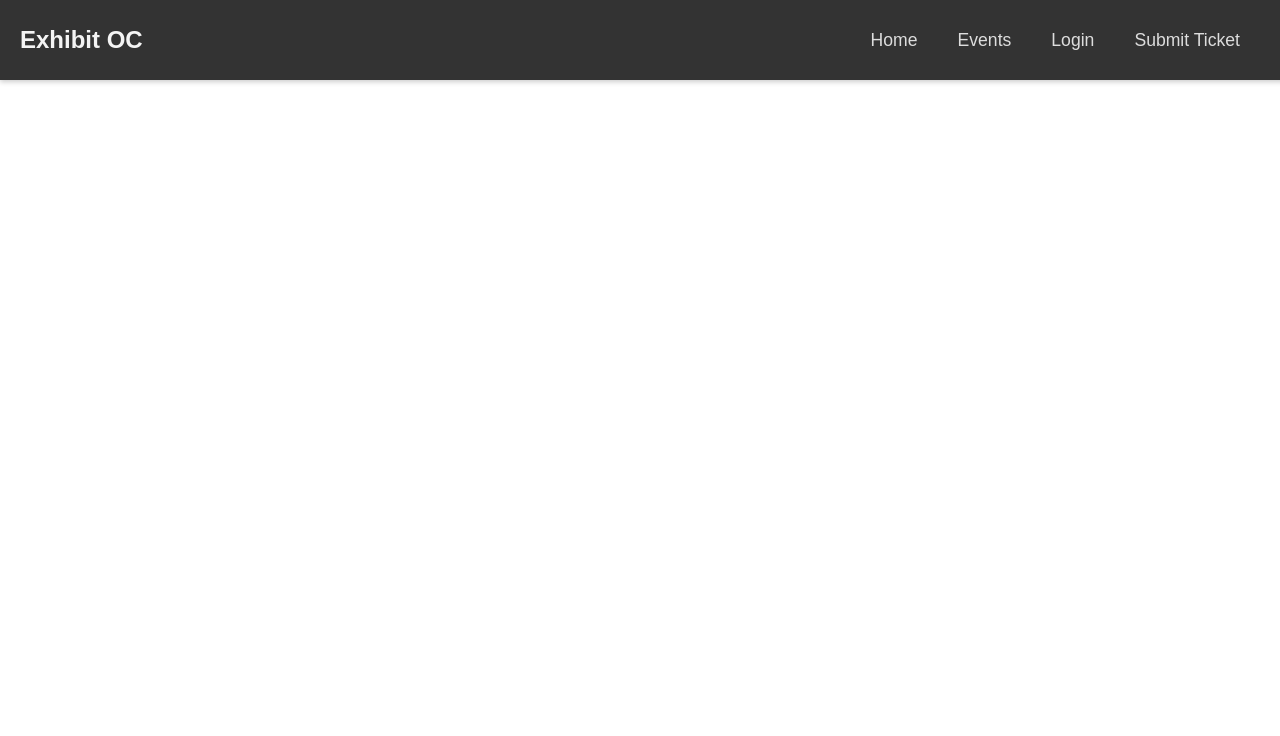
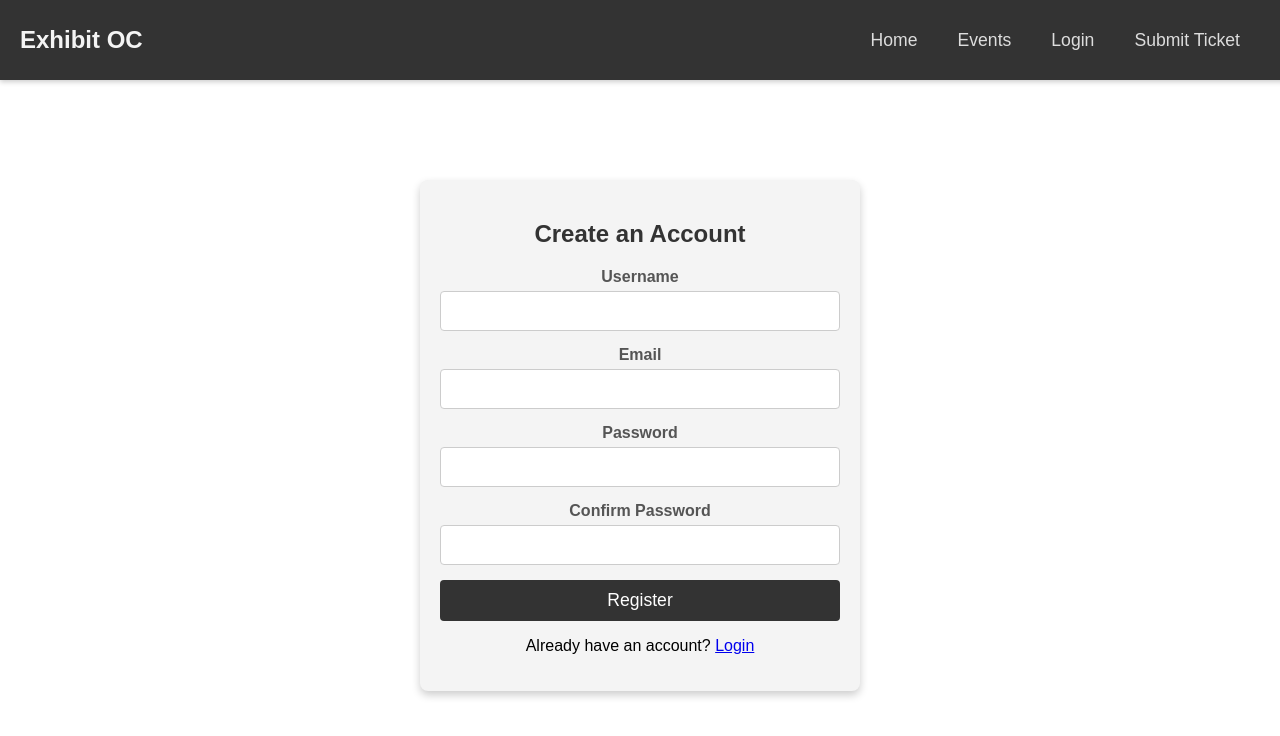
Before and after one commit to thekennethkwan/ocexhibit, a React (Create React App) app in the folder art-gallery-website/: page /register in a window 1280 px wide. Shown: the top 736 px of the page. Built offline with nearby package versions, Linux system fonts and the light colour scheme.

Commit message:
Registering users work

```diff
--- a/art-gallery-website/package.json
+++ b/art-gallery-website/package.json
@@ -13,7 +13,7 @@
     "react-dom": "^18.3.1",
     "react-leaflet": "^4.2.1",
     "react-router-dom": "^6.27.0",
-    "react-scripts": "5.0.1",
+    "react-scripts": "^5.0.1",
     "web-vitals": "^2.1.4"
   },
   "scripts": {
--- a/art-gallery-website/src/App.js
+++ b/art-gallery-website/src/App.js
@@ -3,6 +3,7 @@ import { BrowserRouter as Router, Route, Routes, Link } from 'react-router-dom';
 import Homepage from './pages/Homepage';
 import Events from './pages/Events';
 import Login from './pages/Login';
+import Register from './pages/Register';
 import SubmitTicket from './pages/SubmitTicket';
 import './App.css';
 
@@ -33,6 +34,7 @@ function App() {
             <Route path="/events" element={<Events />} />
             <Route path="/login" element={<Login />} />
             <Route path="/submit-ticket" element={<SubmitTicket />} />
+            <Route path="/register" element={<Register />} />
           </Routes>
         </div>
       </div>
--- a/art-gallery-website/src/pages/Login.js
+++ b/art-gallery-website/src/pages/Login.js
@@ -1,4 +1,5 @@
 import React, { useState } from 'react';
+import { Link } from 'react-router-dom';
 import './Login.css';
 
 function Login() {
@@ -40,6 +41,7 @@ function Login() {
         </div>
         <button type="submit" className="login-button">Login</button>
       </form>
+      <p>Don't have an account? <Link to="/Register">Register</Link></p>
     </div>
   );
 }
--- /dev/null
+++ b/art-gallery-website/src/pages/Register.css
@@ -0,0 +1,51 @@
+/* Login.css */
+
+.login-container {
+    max-width: 400px;
+    margin: 100px auto;
+    padding: 20px;
+    background-color: #f4f4f4;
+    border-radius: 8px;
+    box-shadow: 0 4px 8px rgba(0, 0, 0, 0.2);
+    text-align: center;
+  }
+
+  .login-container h2 {
+    margin-bottom: 20px;
+    color: #333;
+  }
+
+  .form-group {
+    display: flex;
+    flex-direction: column;
+    margin-bottom: 15px;
+  }
+
+  .form-group label {
+    margin-bottom: 5px;
+    font-weight: bold;
+    color: #555;
+  }
+
+  .form-group input {
+    padding: 10px;
+    font-size: 1em;
+    border: 1px solid #ccc;
+    border-radius: 4px;
+  }
+
+  .login-button {
+    width: 100%;
+    padding: 10px;
+    font-size: 1.1em;
+    color: #fff;
+    background-color: #333;
+    border: none;
+    border-radius: 4px;
+    cursor: pointer;
+    transition: background-color 0.3s ease;
+  }
+
+  .login-button:hover {
+    background-color: #444;
+  }
--- /dev/null
+++ b/art-gallery-website/src/pages/Register.js
@@ -0,0 +1,98 @@
+import React, { useState } from 'react';
+import './Register.css';
+
+function Register() {
+    const [username, setUsername] = useState('');
+    const [email, setEmail] = useState('');
+    const [password, setPassword] = useState('');
+    const [confirmPassword, setConfirmPassword] = useState('');
+
+    const handleRegister = async (e) => {
+        e.preventDefault();
+
+        if (password !== confirmPassword) {
+        console.log('Passwords do not match');
+        return;
+        }
+
+        try {
+        const response = await fetch('http://localhost:5000/api/register', {
+            method: 'POST',
+            headers: {
+            'Content-Type': 'application/json',
+            },
+            body: JSON.stringify({
+                username: username,
+                email: email,
+                password: password,
+            }),
+        });
+
+        console.log('Response received:', response);
+
+        const data = await response.json();
+
+        console.log('Data from response:', data);
+
+        if (data.any) {
+            console.log('User registered successfully');
+        } else {
+            console.log('Registration failed');
+        }
+        } catch (error) {
+        console.error('Error registering user:', error);
+        }
+  };
+
+    return (
+        <div className="login-container">
+            <h2>Create an Account</h2>
+            <form onSubmit={handleRegister}>
+                <div className="form-group">
+                    <label htmlFor="username">Username</label>
+                    <input
+                        type="text"
+                        id="username"
+                        value={username}
+                        onChange={(e) => setUsername(e.target.value)}
+                        required
+                    />
+                </div>
+                <div className="form-group">
+                    <label htmlFor="email">Email</label>
+                    <input
+                        type="email"
+                        id="email"
+                        value={email}
+                        onChange={(e) => setEmail(e.target.value)}
+                        required
+                    />
+                </div>
+                <div className="form-group">
+                    <label htmlFor="password">Password</label>
+                    <input
+                        type="password"
+                        id="password"
+                        value={password}
+                        onChange={(e) => setPassword(e.target.value)}
+                        required
+                    />
+                </div>
+                <div className="form-group">
+                    <label htmlFor="confirmPassword">Confirm Password</label>
+                    <input
+                        type="password"
+                        id="confirmPassword"
+                        value={confirmPassword}
+                        onChange={(e) => setConfirmPassword(e.target.value)}
+                        required
+                    />
+                </div>
+                <button type="submit" className="login-button">Register</button>
+            </form>
+            <p>Already have an account? <a href="/login">Login</a></p>
+        </div>
+  );
+}
+
+export default Register;
```
Also changed, not shown: 1 other file (tests, documents, lock files or other folders).
